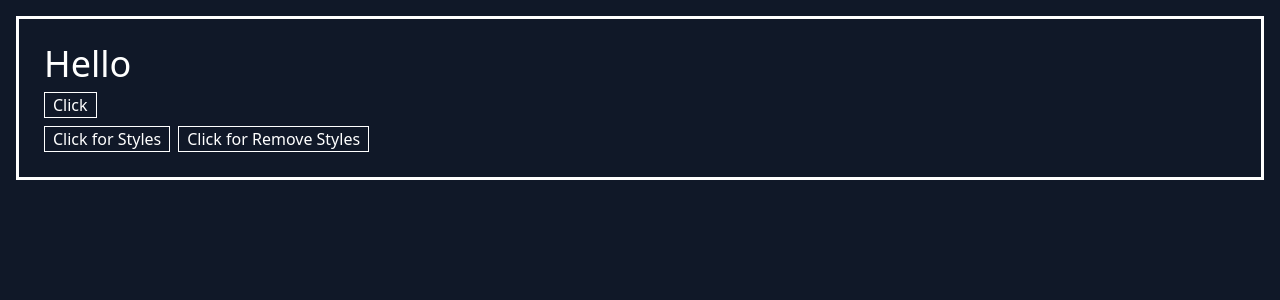
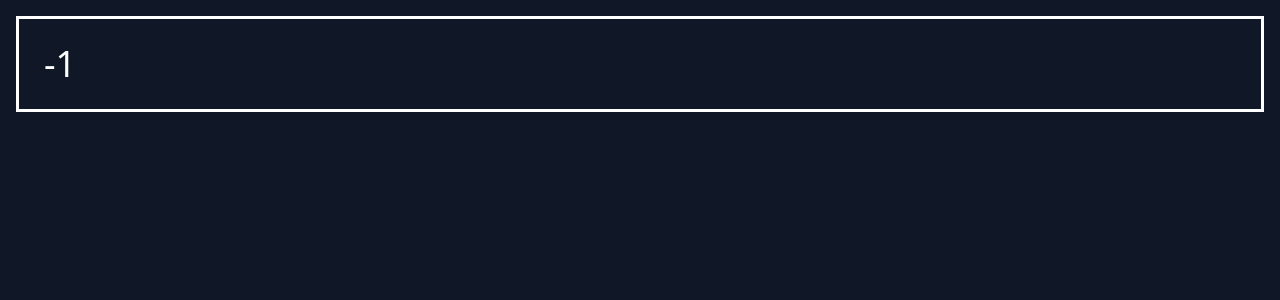
Before and after one commit to Eran2001/react-course, a React (Vite) app: page / in a window 1280 px wide. Shown: the top 300 px of the page. Built offline with nearby package versions, Linux system fonts and the light colour scheme.

Commit message:
test useEffect

```diff
--- a/src/CompoA.jsx
+++ b/src/CompoA.jsx
@@ -1,49 +1,21 @@
-import { useRef } from "react";
+import { useState, useEffect } from "react";
 
 const CompoA = () => {
-  const inputRef = useRef(null);
-  const divRef = useRef(null);
+  const [count, setCount] = useState(3);
 
-  const colorRef = () => {
-    inputRef.current.style.color = "yellow";
-  };
-
-  const handleClick = () => {
-    if (divRef.current) {
-      divRef.current.style.backgroundColor = "#ff0f4f";
-      divRef.current.style.transform = "scale(1.1)";
-      divRef.current.style.transition = "all 0.3s ease";
+  useEffect(() => {
+    setTimeout(() => {
+      setCount((prev) => prev - 1);
+    }, 2000);
+    if (count === 0) {
+      alert("Game Over!");
+      window.location.reload();
     }
-  };
-
-  const removeClick = () => {
-    if (divRef.current) {
-      divRef.current.style.backgroundColor = "";
-      divRef.current.style.transform = "scale(1)";
-      divRef.current.style.transition = "all 0.7s ease";
-    }
-  };
+  });
 
   return (
-    <div className="box" ref={divRef}>
-      <h1 className="text-4xl" ref={inputRef}>
-        Hello
-      </h1>
-      <button
-        className="block border border-white mt-2 px-2"
-        onClick={colorRef}
-      >
-        Click
-      </button>
-      <button className=" border border-white mt-2 px-2" onClick={handleClick}>
-        Click for Styles
-      </button>
-      <button
-        className="ml-2 border border-white mt-2 px-2"
-        onClick={removeClick}
-      >
-        Click for Remove Styles
-      </button>
+    <div className="box">
+      <h1 className="text-4xl">{count}</h1>
     </div>
   );
 };
```
